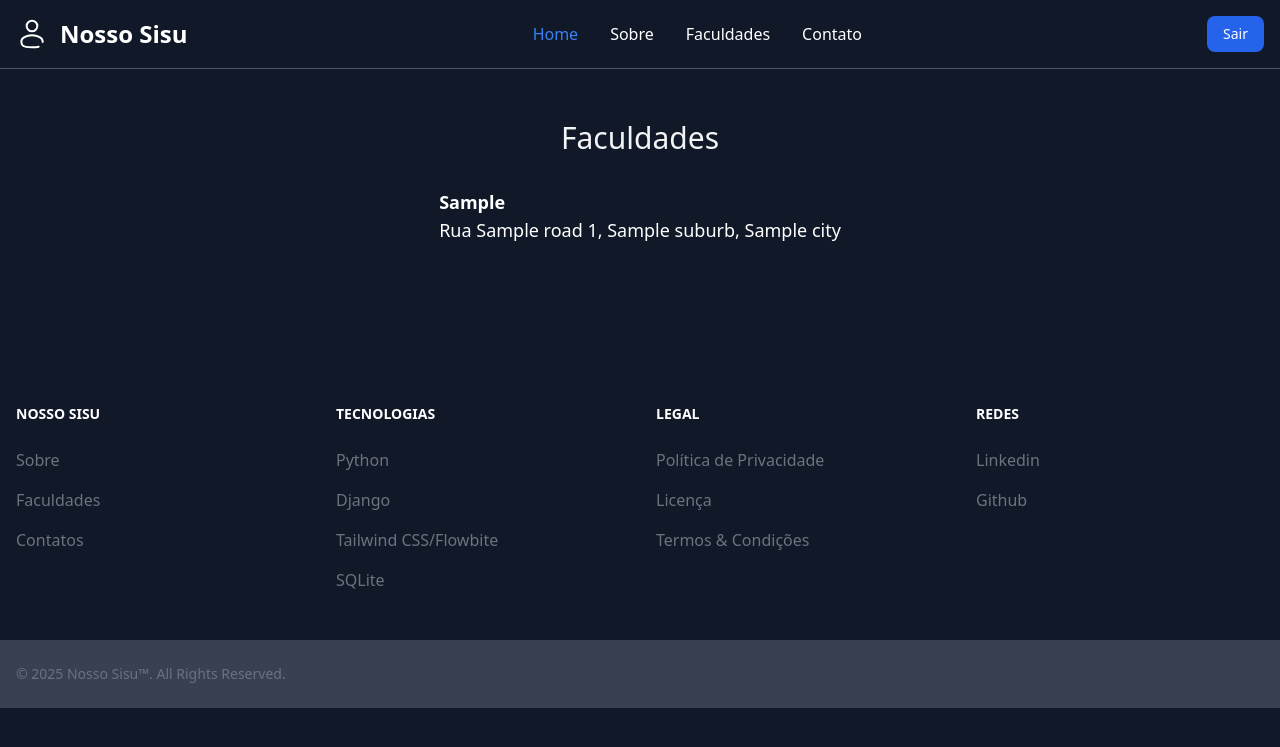
After one commit to matheus-q14/Nosso-Sisu-Django, a Django app: page /home/colleges/ in a window 1280 px wide. The commit adds this page. Shown: the top 747 px of the page. Run offline with Django 5.2, Linux system fonts and the light colour scheme; tables that the repository leaves empty hold one stand-in row (values such as "Sample post"); a database or web service that is not in the repository returns one stand-in record (values such as "Sample title"); data that the repository does not hold is empty; parts of the project's set-up code (start-up, migrations or seed data) failed here and were passed over.

Commit message:
Acicionado pagina de faculdades com cache

```diff
--- /dev/null
+++ b/home/api_requests.py
@@ -0,0 +1,21 @@
+import requests
+
+
+def get_college_address(college_name):
+    api_url = f"https://nominatim.openstreetmap.org/search?addressdetails=1&q={college_name}&format=jsonv2"
+    headers = {"User-Agent": "Mozilla/5.0"}
+    response = requests.get(api_url, headers=headers)
+    data = response.json()
+
+    street = data[0]["address"]["road"]
+    try:
+        number = data[0]["address"]["house_number"]
+    except Exception as e:
+        number = ""
+    try:
+        neighbor = data[0]["address"]["suburb"]
+    except Exception as e:
+        neighbor = data[0]["address"]["county"]
+    city = data[0]["address"]["city"]
+
+    return f"Rua {street} {number}, {neighbor}, {city}"
--- a/home/apps.py
+++ b/home/apps.py
@@ -4,3 +4,6 @@ from django.apps import AppConfig
 class HomeConfig(AppConfig):
     default_auto_field = "django.db.models.BigAutoField"
     name = "home"
+
+    def ready(self):
+        from . import signals
--- a/home/templates/base_home.html
+++ b/home/templates/base_home.html
@@ -52,7 +52,7 @@
                                class="block py-2 px-3 rounded-sm  md:p-0 md:hover:text-blue-500 text-white hover:bg-gray-700 hover:text-white md:hover:bg-transparent border-gray-700">Sobre</a>
                         </li>
                         <li>
-                            <a href="#"
+                            <a href="{% url 'college_page' %}"
                                class="block py-2 px-3 rounded-sm md:p-0 md:hover:text-blue-500 text-white hover:bg-gray-700 hover:text-white md:hover:bg-transparent border-gray-700">Faculdades</a>
                         </li>
                         <li>
@@ -87,16 +87,16 @@
                         <h2 class="mb-6 text-sm font-semibold uppercase text-white">Tecnologias</h2>
                         <ul class="text-gray-500 dark:text-gray-400 font-medium">
                             <li class="mb-4">
-                                <a href="https://python.org.br/" class="hover:underline">Python</a>
+                                <a href="https://python.org.br/" target="_blank" class="hover:underline">Python</a>
                             </li>
                             <li class="mb-4">
-                                <a href="https://www.djangoproject.com/" class="hover:underline">Django</a>
+                                <a href="https://www.djangoproject.com/" target="_blank" class="hover:underline">Django</a>
                             </li>
                             <li class="mb-4">
-                                <a href="https://flowbite.com/" class="hover:underline">Tailwind CSS/Flowbite</a>
+                                <a href="https://flowbite.com/" target="_blank" class="hover:underline">Tailwind CSS/Flowbite</a>
                             </li>
                             <li class="mb-4">
-                                <a href="https://sqlite.org/" class="hover:underline">SQLite</a>
+                                <a href="https://sqlite.org/" target="_blank" class="hover:underline">SQLite</a>
                             </li>
                         </ul>
                     </div>
@@ -118,10 +118,10 @@
                         <h2 class="mb-6 text-sm font-semibold uppercase text-white">Redes</h2>
                         <ul class="text-gray-500 dark:text-gray-400 font-medium">
                             <li class="mb-4">
-                                <a href="https://www.linkedin.com/in/matheus-q/" class="hover:underline">Linkedin</a>
+                                <a href="https://www.linkedin.com/in/matheus-q/" target="_blank" class="hover:underline">Linkedin</a>
                             </li>
                             <li class="mb-4">
-                                <a href="https://github.com/matheus-q14" class="hover:underline">Github</a>
+                                <a href="https://github.com/matheus-q14" target="_blank" class="hover:underline">Github</a>
                             </li>
                         </ul>
                     </div>
--- /dev/null
+++ b/home/templates/colleges.html
@@ -0,0 +1,14 @@
+{% extends 'base_home.html' %}
+{% block content %}
+<h2 class="block text-gray-100 text-3xl font-medium mt-10 mb-8 text-center">Faculdades</h2>
+<div class="h-auto justify-self-center self-center">
+    <ul>
+        {% for college in colleges %}
+            <li class="text-white text-lg font-bold">{{ college.0 }}
+                <p class="text-white font-normal">{{ college.1 }}</p>
+                <br>
+            </li>
+        {% endfor %}
+    </ul>
+</div>
+{% endblock %}
--- a/home/urls.py
+++ b/home/urls.py
@@ -11,4 +11,5 @@ urlpatterns = [
     ),
     path("user/create/course", views.create_course, name="create_course"),
     path("user/logout", views.logout_user, name="logout"),
+    path("colleges/", views.college_page, name="college_page"),
 ]
--- a/home/views.py
+++ b/home/views.py
@@ -2,7 +2,9 @@ from django.contrib.auth import logout
 from django.contrib.auth.decorators import login_required
 from django.http import HttpResponse
 from django.shortcuts import redirect, render
+from django.views.decorators.cache import cache_page
 
+from .api_requests import get_college_address
 from .forms import ChooseCourseForm, CreateCourseForm
 from .models import Cursos, CursoUsuario
 
@@ -105,3 +107,20 @@ def create_course(request):
 def logout_user(request):
     logout(request)
     return redirect("login_page")
+
+@cache_page(60 * 5, key_prefix="college_list")
+def college_page(request):
+    faculdades = set()
+    colleges = []
+    cursos = Cursos.objects.all()
+    for curso in cursos:
+        faculdades.add(curso.faculdade.split("-")[0])
+    faculdades = list(faculdades)
+    for faculdade in faculdades:
+        endereco = get_college_address(faculdade)
+        colleges.append((faculdade, endereco))
+    context = {
+        "user_id": request.user.pk,
+        "colleges": colleges
+    }
+    return render(request, "colleges.html", context)
```
Also changed, not shown: core/settings.py (+13 -1 lines), home/signals.py (added, +14 -0 lines).
